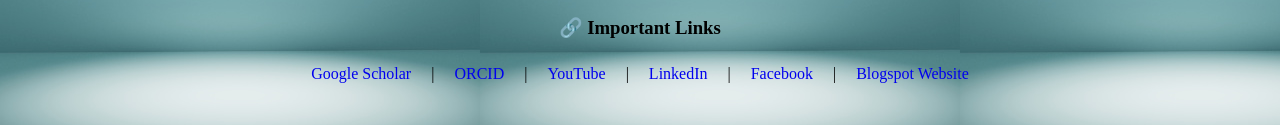
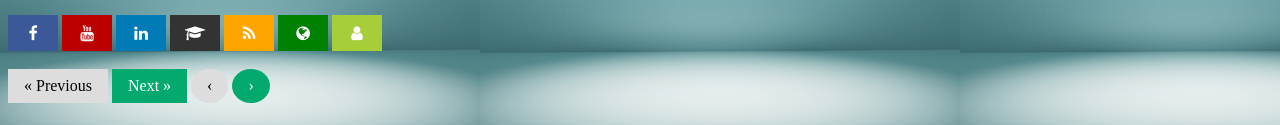
Before and after one commit to sowgato84/sowgato, a plain HTML site: page profile.html in a window 1280 px wide. Shown: the part 576-701 px from the top of the page. Drawn offline with Linux system fonts and the light colour scheme.

Commit message:
Update profile.html
Change Some Information

```diff
--- a/profile.html
+++ b/profile.html
@@ -21,15 +21,15 @@
 B.A (Hons) M.A (English) IT (Research Scientist)<br>Ex-Lecturer & Assistant
 Director (SITF) Bogra<br>
 Contact Mobile- 01715649190, 01684925794</p></h3>
-<div style="text-align: center; margin-top: 20px;">
-  <h3>🔗 Important Links</h3>
-  <a href="https://scholar.google.com/citations?user=Iy02rmkAAAAJ&hl=en" target="_blank">Google Scholar</a> |
-  <a href="https://orcid.org/0009-0005-2071-5614" target="_blank">ORCID</a> |
-  <a href="https://youtube.com/@sowgatokumarbhowmik9756?si=0jJTpWdolFA3lXwp" target="_blank">YouTube</a> |
-  <a href="https://www.linkedin.com/in/sowgato-kumar-bhowmik-0219a22b0" target="_blank">LinkedIn</a> |
-  <a href="https://www.facebook.com/sowgato.kumar.bhowmik" target="_blank">Facebook</a> |
-  <a href="https://sowgato.blogspot.com" target="_blank">Blogspot Website</a>
-</div>
+<link rel="stylesheet" href="https://cdnjs.cloudflare.com/ajax/libs/font-awesome/4.7.0/css/font-awesome.min.css">
+<a href="https://web.facebook.com/sowgato.kumar.bhowmik" class="fa fa-facebook"></a>
+<a href="https://youtube.com/@sowgatokumarbhowmik9756?si=0jJTpWdolFA3lXwp" class="fa fa-youtube"></a>
+<a href="https://www.linkedin.com/in/sowgato-kumar-bhowmik-0219a22b0" class="fa fa-linkedin"></a>
+<a href="https://scholar.google.com/citations?user=Iy02rmkAAAAJ&hl=en" class="fa fa-graduation-cap"></a>
+<a href="https://sowgato.blogspot.com" class="fa fa-rss"></a>
+<a href="https://sites.google.com/view/sowgato-kumar-bhowmik/home" class="fa fa-globe"></a>
+<a href="https://orcid.org/0009-0005-2071-5614" class="fa fa-user"></a>
+
  <br><br>
 <a href="./index.html"
 class="previous">&laquo;
```
